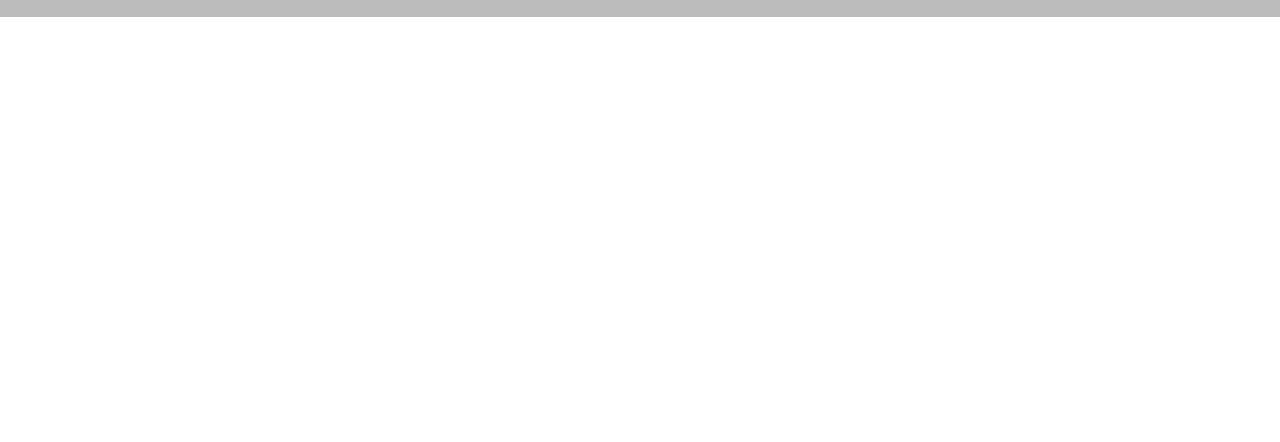
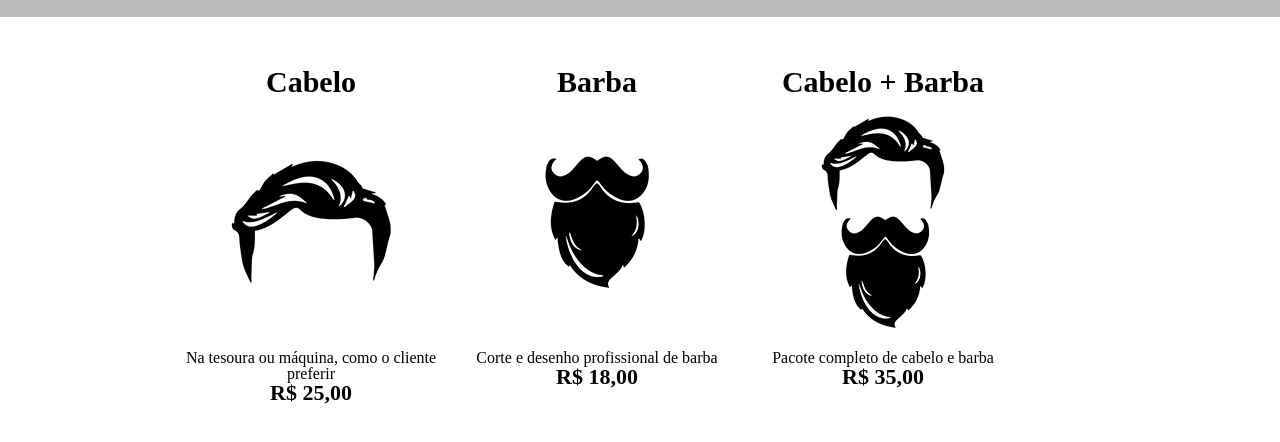
Before and after one commit to 2502JoaoPedro/alura_barberia, a plain HTML site: page produtos.html in a window 1280 px wide. Shown: the part 276-718 px from the top of the page. Drawn offline with Linux system fonts and the light colour scheme.

Commit message:
Add files via upload

```diff
--- a/produtos.css
+++ b/produtos.css
@@ -23,3 +23,24 @@ nav a {
   font-size: 22px;
   text-decoration: none;
 }
+.produtos {
+  width: 940px;
+  margin: 0 auto;
+  padding: 50px 0
+}
+.produtos li {
+  display: inline-block;
+  text-align: center;
+  width: 30%;
+  vertical-align: top;
+}
+
+.produtos h2 {
+  font-size: 30px;
+  font-weight: bold;
+}
+
+.produto-preco {
+  font-size: 22px;
+  font-weight: bold;
+}
--- a/produtos.html
+++ b/produtos.html
@@ -20,5 +20,48 @@
           </nav>
         </div>
       </header>
+        <main>
+          <ul class="produtos">
+            <li>
+              <h2>Cabelo</h2>
+              <img src="cabelo.jpg">
+              <p>Na tesoura ou máquina, como o cliente preferir</p>
+              <p class="produto-preco">R$ 25,00</p>
+            </li>
+            <li>
+              <h2>Barba</h2>
+              <img src="barba.jpg">
+              <p>Corte e desenho profissional de barba</p>
+              <p class="produto-preco">R$ 18,00</p>
+            </li>
+            <li>
+              <h2>Cabelo + Barba</h2>
+              <img src="cabelo+barba.jpg">
+              <p>Pacote completo de cabelo e barba</p>
+              <p class="produto-preco">R$ 35,00</p>
+            </li>
+
+
+
+
+
+
+
+
+
+
+
+
+
+
+
+
+
+
+
+
+
+          </ul>
+        </main>
     </body>
 </html>
```
